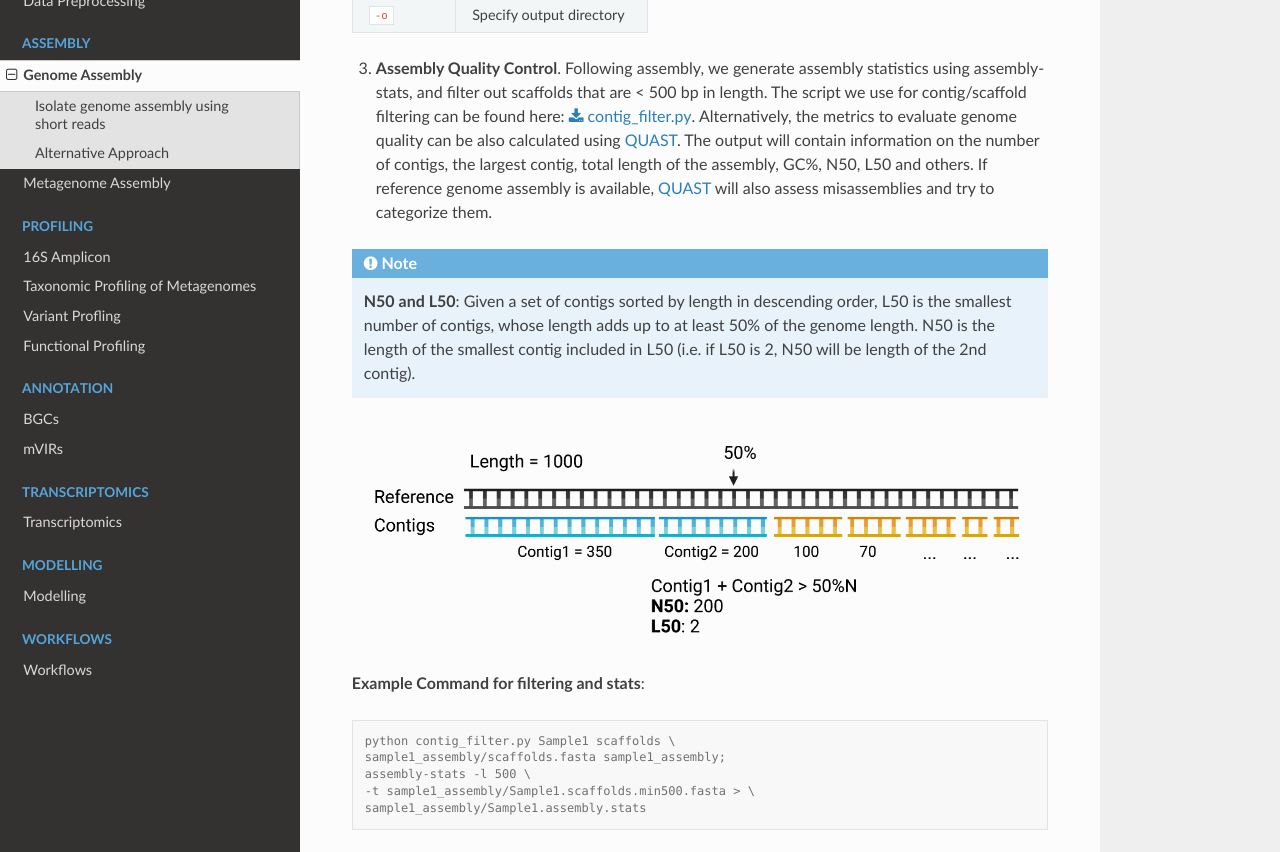
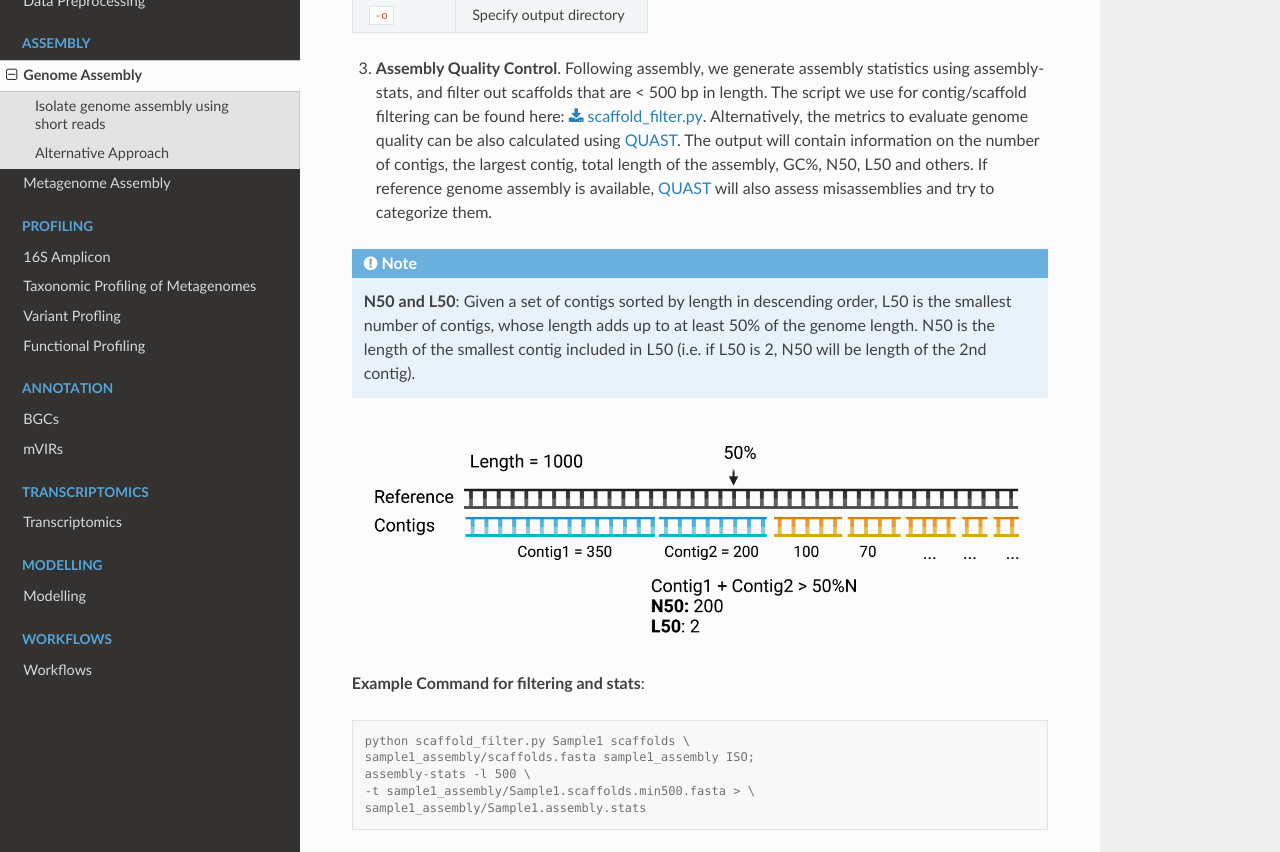
Before and after one commit to MicrobiologyETHZ/Methods_in_Microbiomics, a Sphinx documentation site: the page built from docs/assembly/genome_assembly.rst, in a window 1280 px wide and 1400 px high, scrolled down 1918 px. Shown: the part 151-1003 px from the top of the window. Built offline with Sphinx 7.4.7 and the Read the Docs theme 2.0.0, drawn with Linux system fonts in a browser that asks for light colours.

Commit message:
changed contig_filter.py for latest version of scaffold_filter.py

```diff
--- a/docs/assembly/genome_assembly.rst
+++ b/docs/assembly/genome_assembly.rst
@@ -62,7 +62,7 @@ Isolate genome assembly using short reads
 ================     =====================================================================================================
 
 
-3. **Assembly Quality Control**. Following assembly, we generate assembly statistics using assembly-stats, and filter out scaffolds that are < 500 bp in length. The script we use for contig/scaffold filtering can be found here: :download:`contig_filter.py<../scripts/contig_filter.py>`. Alternatively, the metrics to evaluate genome quality can be also calculated using QUAST_. The output will contain information on the number of contigs, the largest contig, total length of the assembly, GC%, N50, L50 and others. If reference genome assembly is available, QUAST_ will also assess misassemblies and try to categorize them.
+3. **Assembly Quality Control**. Following assembly, we generate assembly statistics using assembly-stats, and filter out scaffolds that are < 500 bp in length. The script we use for contig/scaffold filtering can be found here: :download:`scaffold_filter.py<../scripts/scaffold_filter.py>`. Alternatively, the metrics to evaluate genome quality can be also calculated using QUAST_. The output will contain information on the number of contigs, the largest contig, total length of the assembly, GC%, N50, L50 and others. If reference genome assembly is available, QUAST_ will also assess misassemblies and try to categorize them.
 
 
 .. note::
@@ -78,8 +78,8 @@ Isolate genome assembly using short reads
 
 .. code-block:: console
 
-  python contig_filter.py Sample1 scaffolds \
-  sample1_assembly/scaffolds.fasta sample1_assembly;
+  python scaffold_filter.py Sample1 scaffolds \
+  sample1_assembly/scaffolds.fasta sample1_assembly ISO;
   assembly-stats -l 500 \
   -t sample1_assembly/Sample1.scaffolds.min500.fasta > \
   sample1_assembly/Sample1.assembly.stats
```
